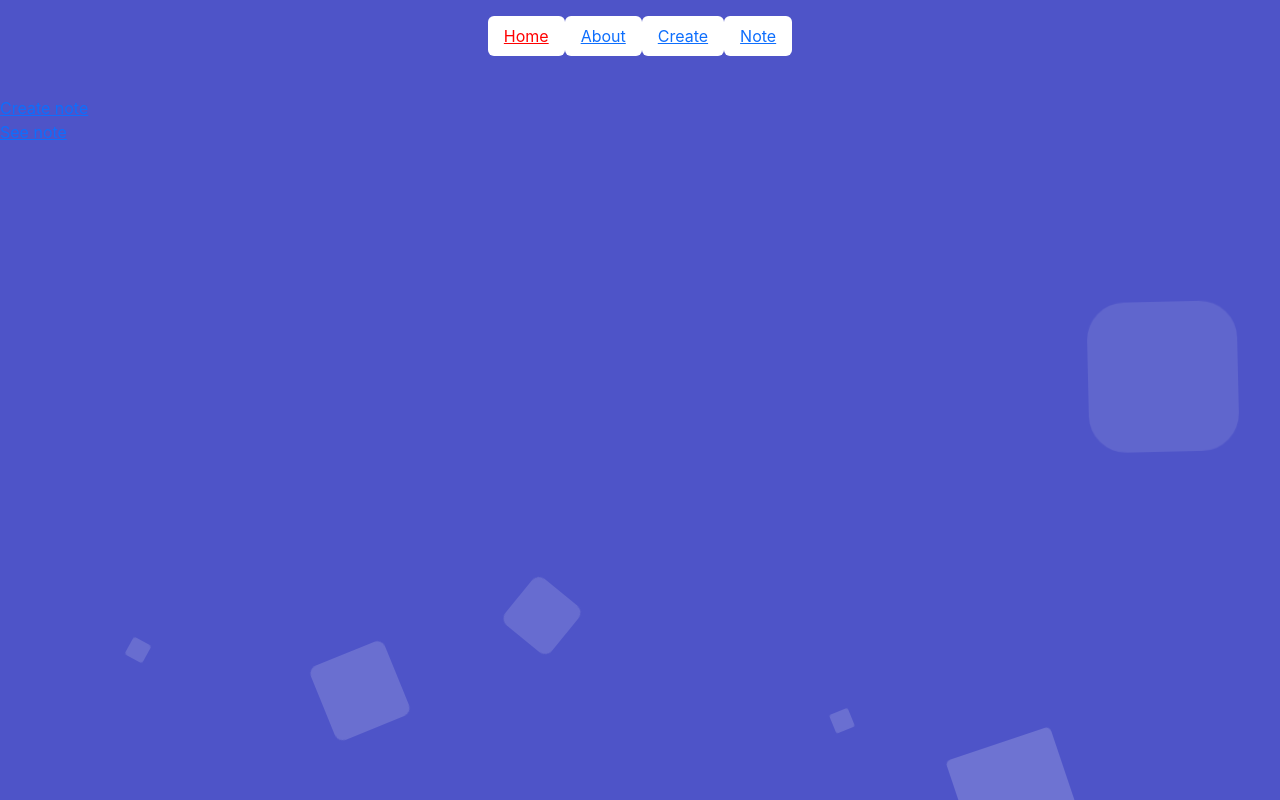
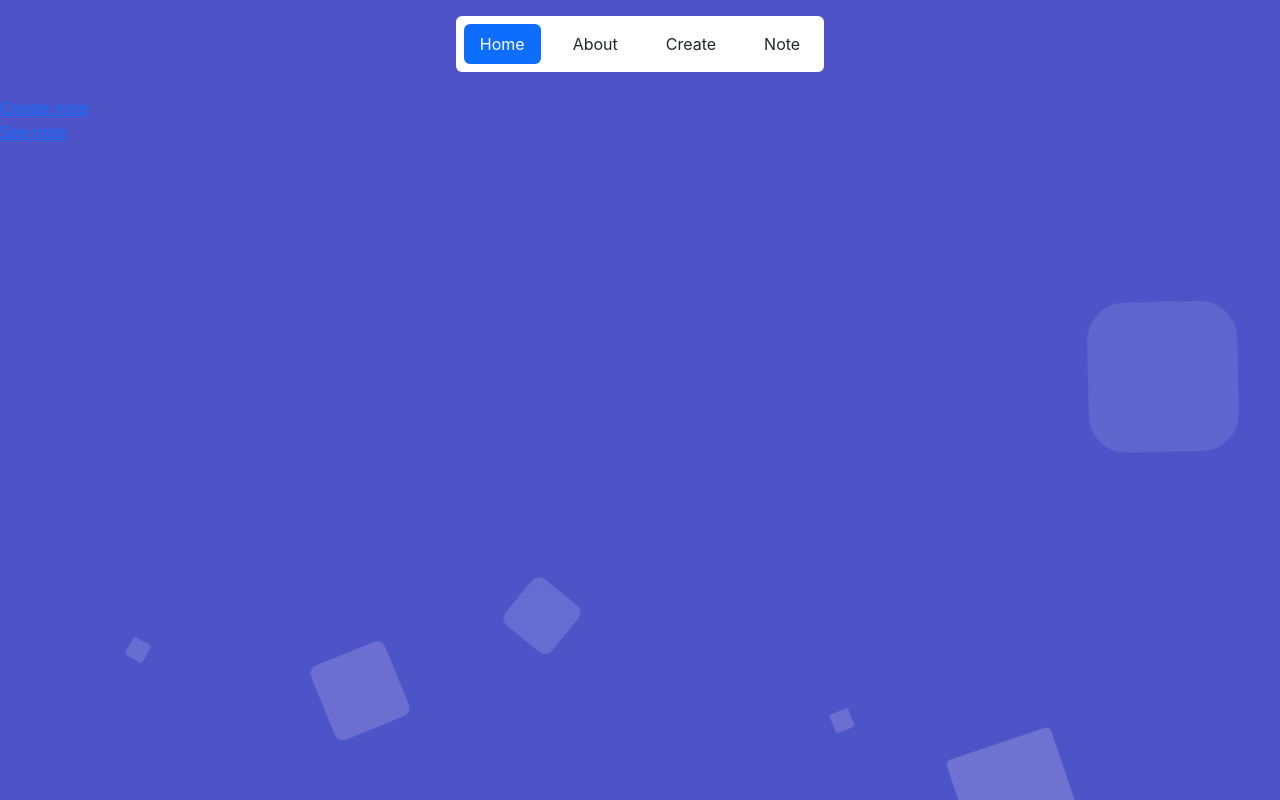
Before and after one commit to Kosta45/link-shield, a React (Create React App) app in the folder react_project/: page / in a window 1280 px wide. Built offline with nearby package versions, Linux system fonts and the light colour scheme.

Commit message:
nav finished

```diff
--- a/react_project/src/App.jsx
+++ b/react_project/src/App.jsx
@@ -20,18 +20,18 @@ function App() {
     <div className="main">
       <header>
         <nav className="nav justify-content-center p-3 mb-2" >
-          <ul className="d-flex justify-content-evenly nav-pills p-0">
-            <li className="nav-link bg-white">
-              <Link to="/" className={location.pathname === '/' ? 'active' : 'text-dark'}>Home</Link>
+          <ul className="d-flex justify-content-evenly nav nav-pills nav-fill p-0 bg-white rounded">
+            <li className="nav-item m-2">
+              <Link to="/" className={location.pathname === '/' ? 'active nav-link' : 'text-dark nav-link'}>Home</Link>
             </li>
-            <li className="nav-link bg-white">
-              <Link to="/about" className={location.pathname === '/about' ? 'active' : ''}>About</Link>
+            <li className="nav-item m-2">
+              <Link to="/about" className={location.pathname === '/about' ? 'active nav-link' : 'text-dark nav-link'}>About</Link>
             </li>
-            <li className="nav-link bg-white">
-              <Link to="/create" className={location.pathname === '/create' ? 'active' : ''}>Create</Link>
+            <li className="nav-item m-2">
+              <Link to="/create" className={location.pathname === '/create' ? 'active nav-link' : 'text-dark nav-link'}>Create</Link>
             </li>
-            <li className="nav-link bg-white">
-              <Link to='/note' className={location.pathname === '/note' ? 'active' : ''}>Note</Link>
+            <li className="nav-item m-2">
+              <Link to='/note' className={location.pathname === '/note' ? 'active nav-link' : 'text-dark nav-link'}>Note</Link>
             </li>
           </ul>
         </nav>
```
